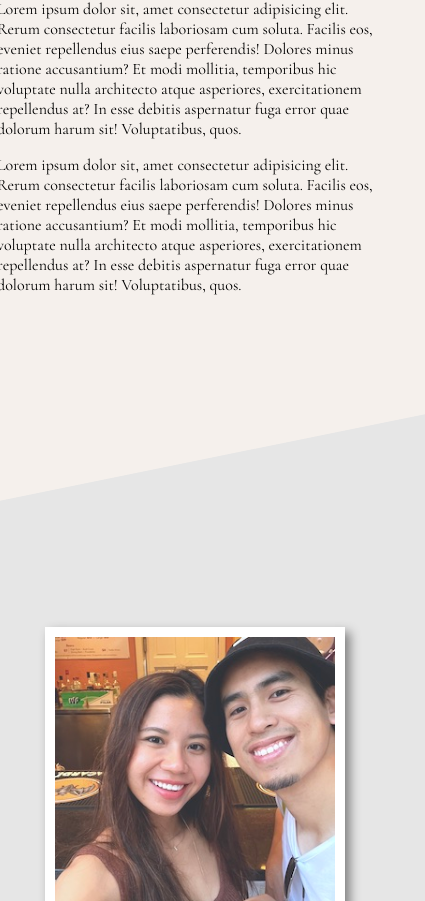
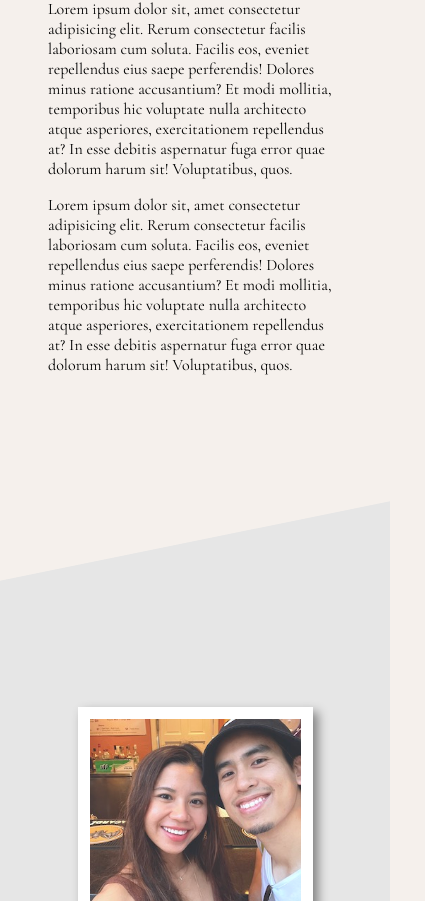
Before and after one commit to ducmvo/duckha, a Next.js app: page / in a window 390 px wide. Shown: the part 1099-2000 px from the top of the page, 425 px wide, since content can reach past the window. Built offline with nearby package versions, Linux system fonts and the light colour scheme.

Commit message:
fix bug section alignment on mobile

```diff
--- a/src/components/CountDown/CountDownElements.tsx
+++ b/src/components/CountDown/CountDownElements.tsx
@@ -3,7 +3,6 @@ import styled from 'styled-components'
 export const CountDownWrapper = styled.div`
     color: ${({ theme }) => theme.colors.text};
     background-color: inherit;
-    min-width: 375px;
     display: flex;
     align-items: center;
     justify-content: center;
--- a/src/components/Section/SectionElements.tsx
+++ b/src/components/Section/SectionElements.tsx
@@ -4,19 +4,19 @@ import { SectionProps } from './Section'
 
 export const Container = styled.div<SectionProps>`
     display: flex;
-    flex: 1;
     justify-content: center;
-    padding: ${({ noPadding }) => (noPadding ? '0rem' : '150px')} 0;
+    align-items: center;
+    padding: ${({ noPadding }) => (noPadding ? '0' : '150px 0')};
     background-color: transparent;
 `
 
 export const ContainerSkew = styled(Container)`
-    padding: ${({ noPadding }) => (noPadding ? '0rem' : '150px')} 0;
+    padding: ${({ noPadding }) => (noPadding ? '0' : '150px 0')};
     background-color: ${({ theme }) => theme.colors.bgSkew};
     transform: skewY(-11.5deg);
 `
 
-export const Title = styled.h2`
+export const Title = styled.div`
     background: transparent;
     font-family: 'HighSpirited';
     font-size: clamp(3.5rem, 8vw, 5.25rem);
@@ -27,12 +27,16 @@ export const Title = styled.h2`
 export const Content = styled.div<SectionProps>`
     margin: 1rem 0;
     background-color: transparent;
-    padding: 0rem ${({ noPadding }) => (noPadding ? '0rem' : '10rem')};
+    padding: ${({ noPadding }) => (noPadding ? '0' : '0 10rem')};
     display: flex;
     gap: 1rem;
     flex-direction: column;
     @media (max-width: 768px) {
-        padding: 0rem ${({ noPadding }) => (noPadding ? '0rem' : '2rem')};
+        padding: ${({ noPadding }) => (noPadding ? '0' : '0 4rem')};
+    }
+
+    @media (max-width: 500px) {
+        padding: ${({ noPadding }) => (noPadding ? '0' : '0 3rem')};
     }
 `
 export const ContentSkew = styled(Content)`
@@ -42,8 +46,6 @@ export const ContentSkew = styled(Content)`
 export const Img = styled(Image)`
     width: 100%;
 `
-
-export const Row = styled.div``
 
 export const Media = styled.div`
     transform: skewY(-11.5deg);
--- a/src/components/Story/Story.tsx
+++ b/src/components/Story/Story.tsx
@@ -14,8 +14,8 @@ const Story: FC<StoryProps> = (props) => {
                     <Image
                         src="/assets/images/story.jpg"
                         alt="story"
-                        width={300}
-                        height={300}
+                        width={299}
+                        height={299}
                     />
                 </ImgWrap>
                 <SectionWrap>
--- a/src/components/Story/StoryElements.tsx
+++ b/src/components/Story/StoryElements.tsx
@@ -12,19 +12,22 @@ export const StoryContainer = styled.div`
 `
 
 export const ImgWrap = styled.div`
-    width: 300px;
+    max-height: 299px;
     aspect-ratio: 1/1;
-    border: 10px solid ${({ theme }) => theme.colors.white};
+    border: 12px solid ${({ theme }) => theme.colors.white};
     box-shadow: 5px 5px 10px gray;
     background: inherit;
     margin: 0 5rem;
-    @media (max-width: 768px) {
-        flex: 1;
-    }
 `
 
 export const SectionWrap = styled.div`
     flex: 1;
-    padding: 2rem;
+    padding: 0 6rem 0 0;
     background-color: inherit;
+    @media (max-width: 768px) {
+        padding: 0 4rem;
+    }
+    @media (max-width: 500px) {
+        padding: 0 3rem;
+    }
 `
```
